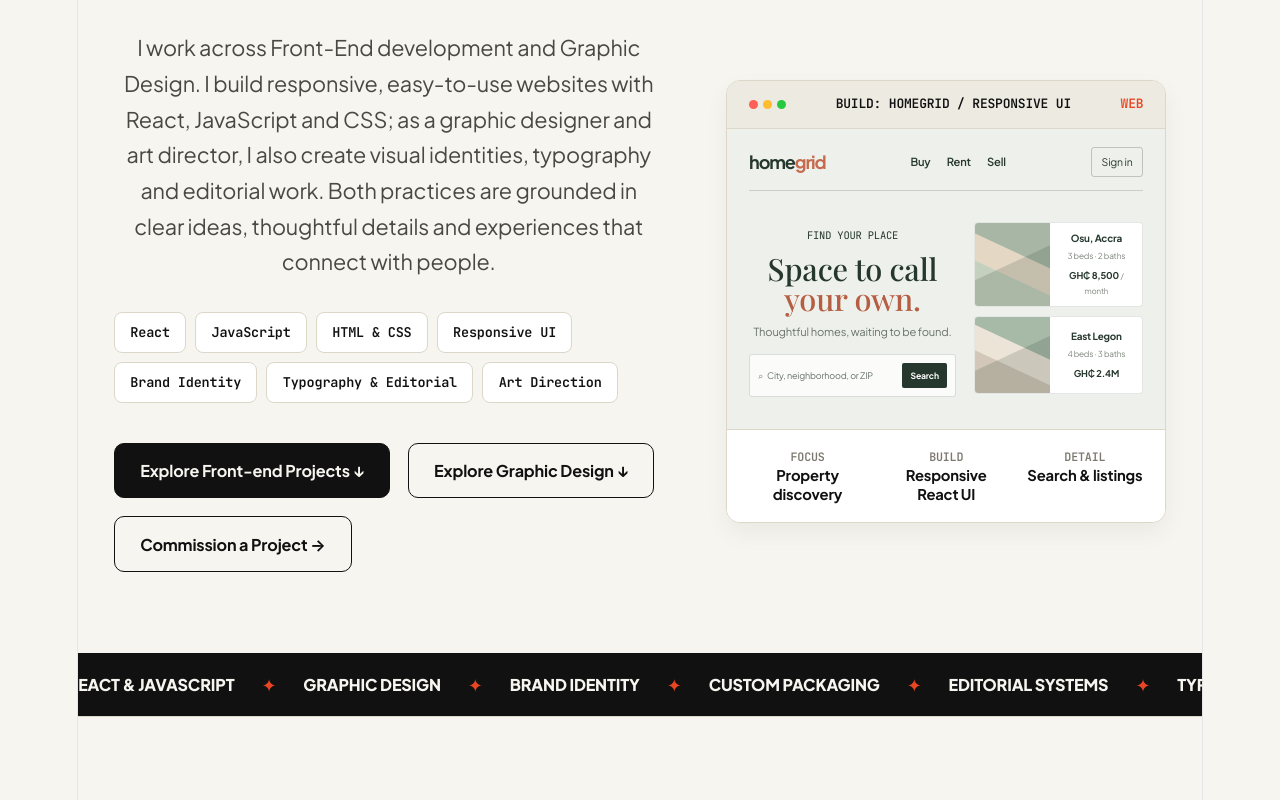
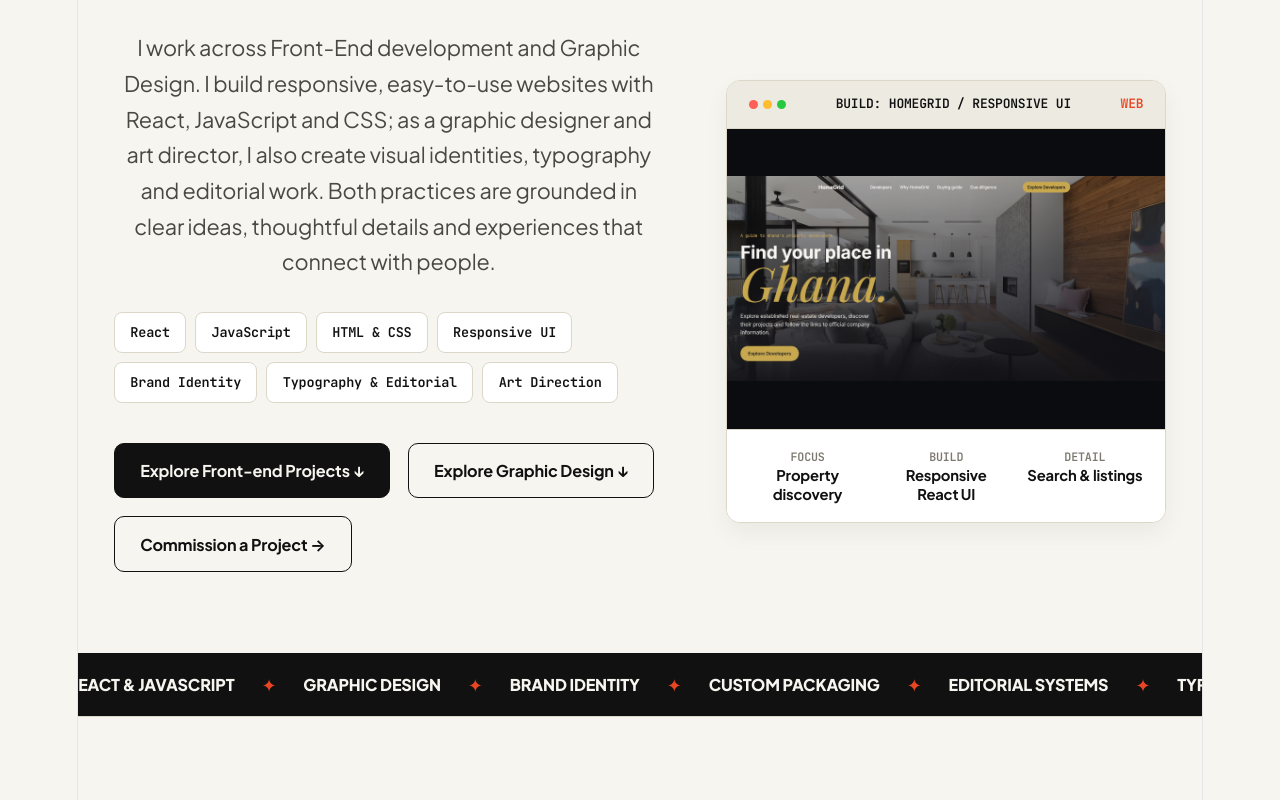
Before and after one commit to odonkorraphael9-glitch/portfolio-website, a React (Vite) app: page / in a window 1280 px wide. Shown: the part 680-1480 px from the top of the page. Built offline with nearby package versions, Linux system fonts and the light colour scheme; a web font is replaced by a local one.

Commit message:
Updated homegrid preview

```diff
--- a/src/App.css
+++ b/src/App.css
@@ -663,6 +663,10 @@ img, svg {
   overflow: hidden;
 }
 
+.hero-homegrid-preview .project-visual-image {
+  object-fit: contain;
+}
+
 .hero-homegrid-preview .visual-homegrid {
   padding: 1rem 1.2rem;
 }
@@ -975,6 +979,10 @@ img, svg {
   overflow: hidden;
   background-color: #0b0c10;
   border-bottom: 1px solid var(--border-editorial);
+}
+
+.homegrid-project-card .project-visual-image {
+  object-fit: contain;
 }
 
 .project-view-overlay {
--- a/src/App.jsx
+++ b/src/App.jsx
@@ -8,6 +8,7 @@ import journeyImage from './assets/journey.jpg';
 import examsImage from './assets/exams.jpg';
 import freshersImage from './assets/freshers.jpg';
 import awardsNightImage from './assets/awards night MAIN.jpg';
+import homegridImage from './assets/Homegrid.jpeg';
 
 // ============================================================================
 // DATA & CASE STUDIES
@@ -265,7 +266,8 @@ const projectsData = [
       "Property Discovery and Search Interface",
       "Scannable Property Cards and Details",
       "Mobile-first Front-end Layout"
-    ]
+    ],
+    image: homegridImage
   }
 ];
 
@@ -919,7 +921,7 @@ function App() {
                   <span className="artboard-zoom">WEB</span>
                 </div>
                 <div className="hero-homegrid-preview">
-                  <ProjectVisual id={11} title="HomeGrid" subtitle="Responsive Estate Listing Website" />
+                  <ProjectVisual id={11} title="HomeGrid" subtitle="Responsive Estate Listing Website" image={homegridImage} />
                 </div>
 
                 <div className="artboard-status-bar">
@@ -1015,7 +1017,7 @@ function App() {
             {filteredProjects.map((project, index) => (
               <article
                 key={project.id}
-                className="project-card-editorial"
+                className={`project-card-editorial ${project.id === 11 ? 'homegrid-project-card' : ''}`}
                 onClick={() => setSelectedProject(project)}
               >
                 <div className="project-card-topbar">
```
Also changed, not shown: src/assets/Homegrid.jpeg (added).
